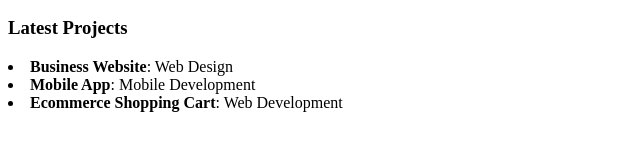
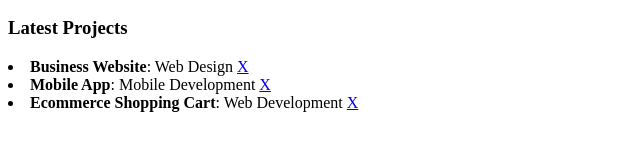
Before and after one commit to dmdinh22/project-manager, a React (Create React App) app: page / in a window 1280 px wide. Shown: the part 176-326 px from the top of the page, without its empty margins (0-640 px from the left). Built offline with nearby package versions, Linux system fonts and the light colour scheme.

Commit message:
delete projects

```diff
--- a/src/App.js
+++ b/src/App.js
@@ -43,7 +43,18 @@ class App extends Component {
         console.log(project);
         let updatedProjects = this.state.projects;
         updatedProjects.push(project);
+
+        //reset the state
         this.setState({ projects: updatedProjects });
+    }
+
+    handleDeleteProject(id) {
+        let updateProjects = this.state.projects;
+        let index = updateProjects.findIndex(x => x.id === id);
+        updateProjects.splice(index, 1);
+
+        //reset the state
+        this.setState({ projects: updateProjects });
     }
 
     render() {
@@ -51,7 +62,10 @@ class App extends Component {
         return (
             <div className="App">
                 <AddProject addProject={this.handleAddProject.bind(this)} />
-                <Projects projects={this.state.projects} />
+                <Projects
+                    projects={this.state.projects}
+                    onDelete={this.handleDeleteProject.bind(this)}
+                />
             </div>
         );
     }
--- a/src/Components/AddProject.js
+++ b/src/Components/AddProject.js
@@ -1,5 +1,6 @@
 import React, { Component } from 'react';
 import ProjectItem from './ProjectItem';
+import uuid from 'uuid';
 
 class AddProject extends Component {
     // store data that we submit from form into componentstate
@@ -25,6 +26,7 @@ class AddProject extends Component {
         this.setState(
             {
                 newProject: {
+                    id: uuid.v4(),
                     title: this.refs.title.value,
                     category: this.refs.category.value
                 }
--- a/src/Components/ProjectItem.js
+++ b/src/Components/ProjectItem.js
@@ -1,13 +1,27 @@
 import React, { Component } from 'react';
 
 class ProjectItem extends Component {
+    // bind deleteProject on click handler to pass up id
+    deleteProject(id) {
+        this.props.onDelete(id);
+    }
+
     render() {
         console.log(this.props);
         ('');
         return (
             <li className="ProjectItem">
                 <strong>{this.props.project.title}</strong>:{' '}
-                {this.props.project.category}
+                {this.props.project.category}{' '}
+                <a
+                    href="#"
+                    onClick={this.deleteProject.bind(
+                        this,
+                        this.props.project.id
+                    )}
+                >
+                    X
+                </a>
             </li>
         );
     }
--- a/src/Components/Projects.js
+++ b/src/Components/Projects.js
@@ -2,13 +2,23 @@ import React, { Component } from 'react';
 import ProjectItem from './ProjectItem';
 
 class Projects extends Component {
+    //grabbing the delete id from child component to pass up
+    deleteProject(id) {
+        this.props.onDelete(id);
+    }
     render() {
         let projectItems;
 
         if (this.props.projects) {
             projectItems = this.props.projects.map(project => {
                 // console.log(project);
-                return <ProjectItem key={project.title} project={project} />;
+                return (
+                    <ProjectItem
+                        onDelete={this.deleteProject.bind(this)}
+                        key={project.id}
+                        project={project}
+                    />
+                );
             });
         }
         return (
```
